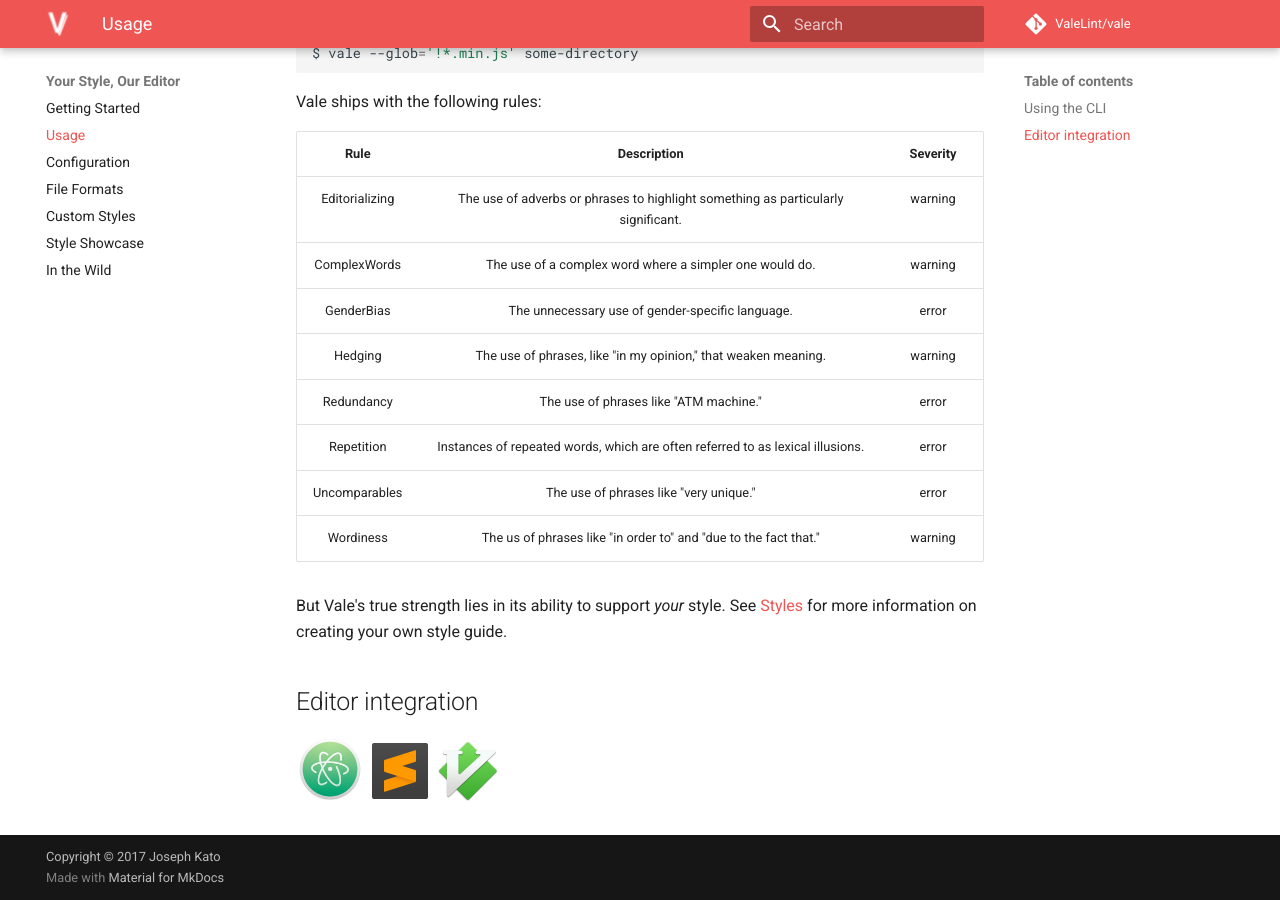
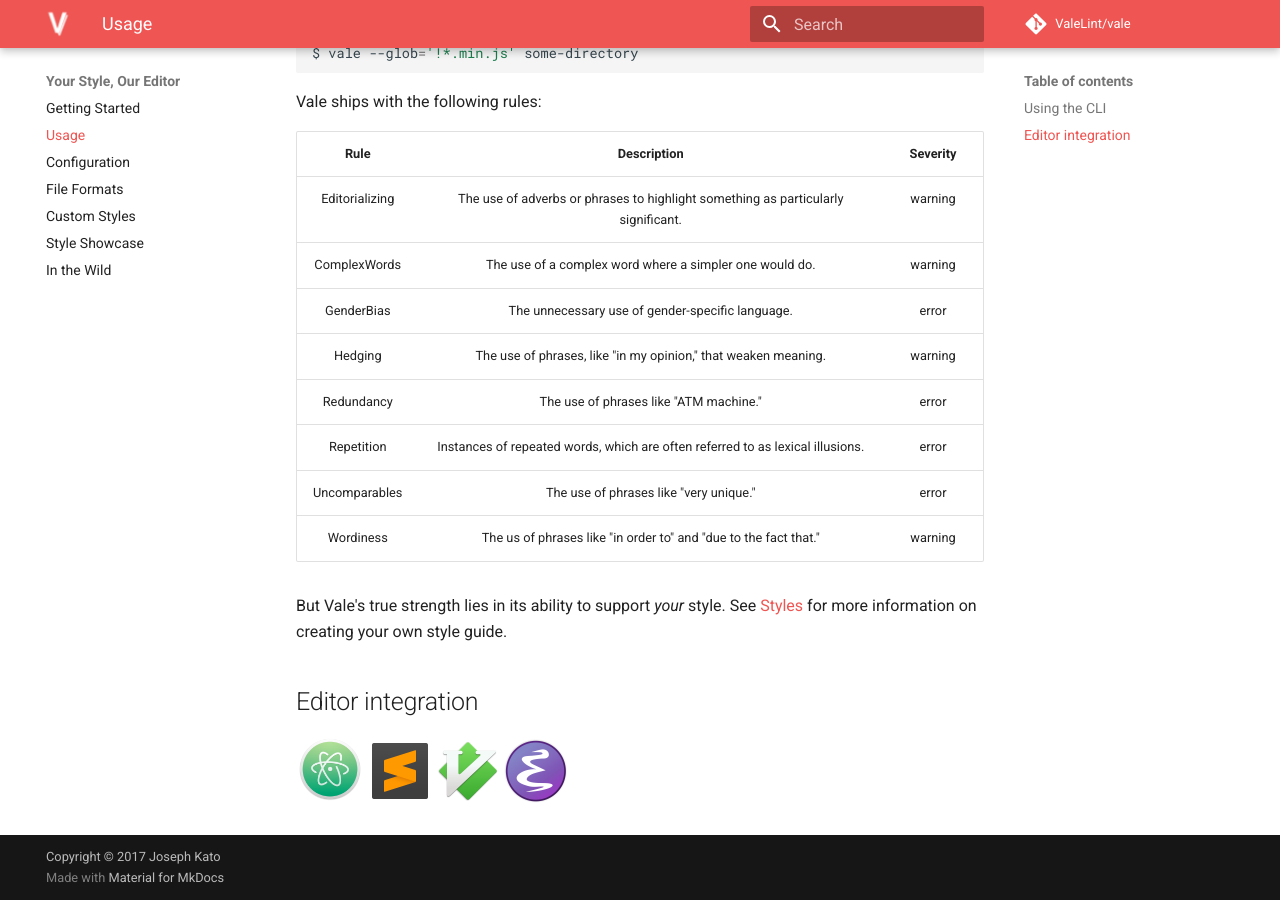
Before and after one commit to wouter-veeken/docs, an MkDocs documentation site: the page built from content/usage.md, in a window 1280 px wide and 900 px high, scrolled down 942 px. Built offline with MkDocs 1.6.1 and Material for MkDocs 9.7.7, drawn with Linux system fonts in a browser that asks for light colours; comment, search, counter and statistics services are not loaded; old or Windows-style settings are respelled for this version of MkDocs.

Commit message:
add Emacs to Editor Integration

```diff
--- a/content/usage.md
+++ b/content/usage.md
@@ -66,11 +66,13 @@
 <!-- vale docs.Branding = NO -->
 
 <p>
-<a href="https://github.com/TimKam/atomic-vale"><img alt="Atom Logo" src="../img/atom.png" width="68" height="68"></a>
+<a href="https://github.com/TimKam/atomic-vale"><img alt="Atom Logo" src="../img/atom.png" title="Atom" width="68" height="68"></a>
 
-<a href="https://github.com/ValeLint/SubVale"><img alt="Sublime Text Logo" src="../img/sublime.png" width="64" height="64"></a>
+<a href="https://github.com/ValeLint/SubVale"><img alt="Sublime Text Logo" src="../img/sublime.png" title="Sublime Text" width="64" height="64"></a>
 
-<a href="https://github.com/w0rp/ale"><img alt="Vim Logo" src="../img/vim.png" width="64" height="64"></a>
+<a href="https://github.com/w0rp/ale"><img alt="Vim Logo" src="../img/vim.png" title="Vim (ALE)" width="64" height="64"></a>
+
+<a href="https://github.com/abingham/flycheck-vale"><img alt="Emacs Logo" src="../img/emacs.png" title="Emacs" width="64" height="64"></a>
 </p>
 
 <!-- vale docs.Branding = YES -->
```
Also changed, not shown: content/img/emacs.png (added).
